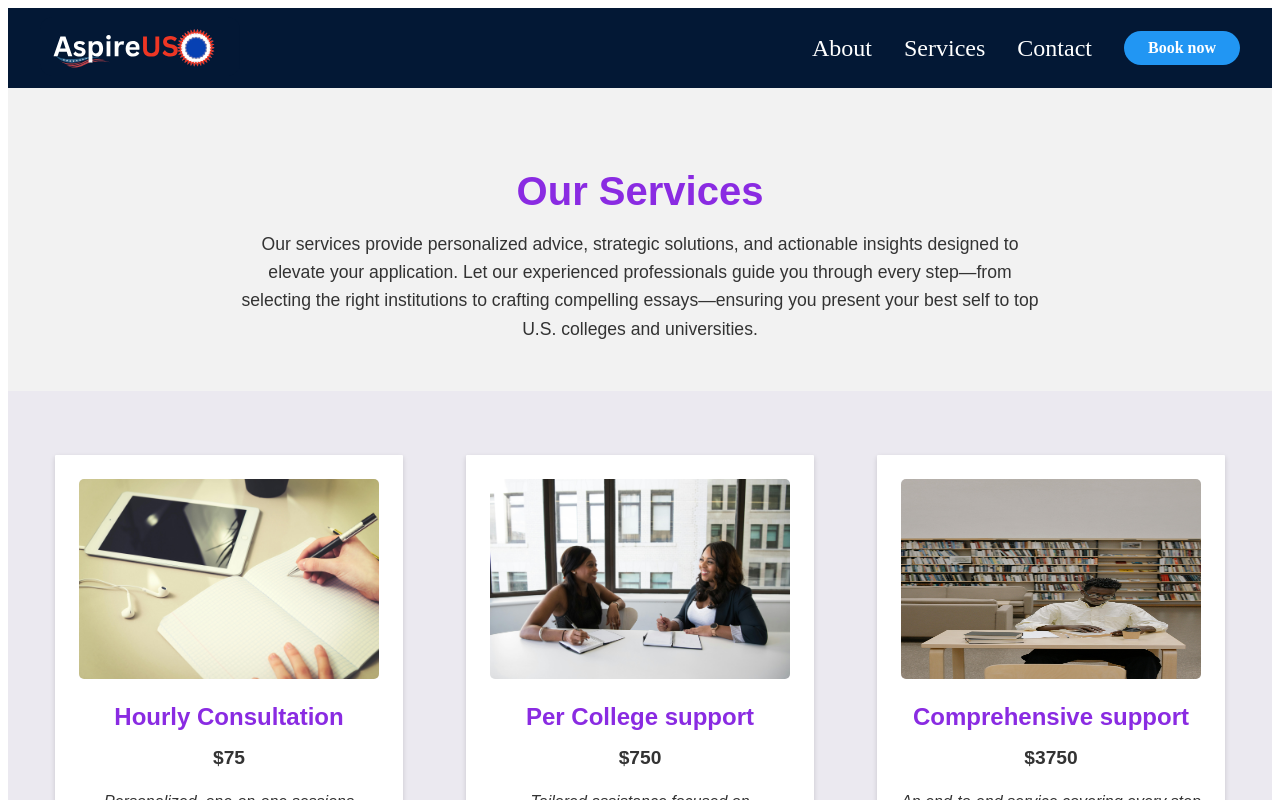
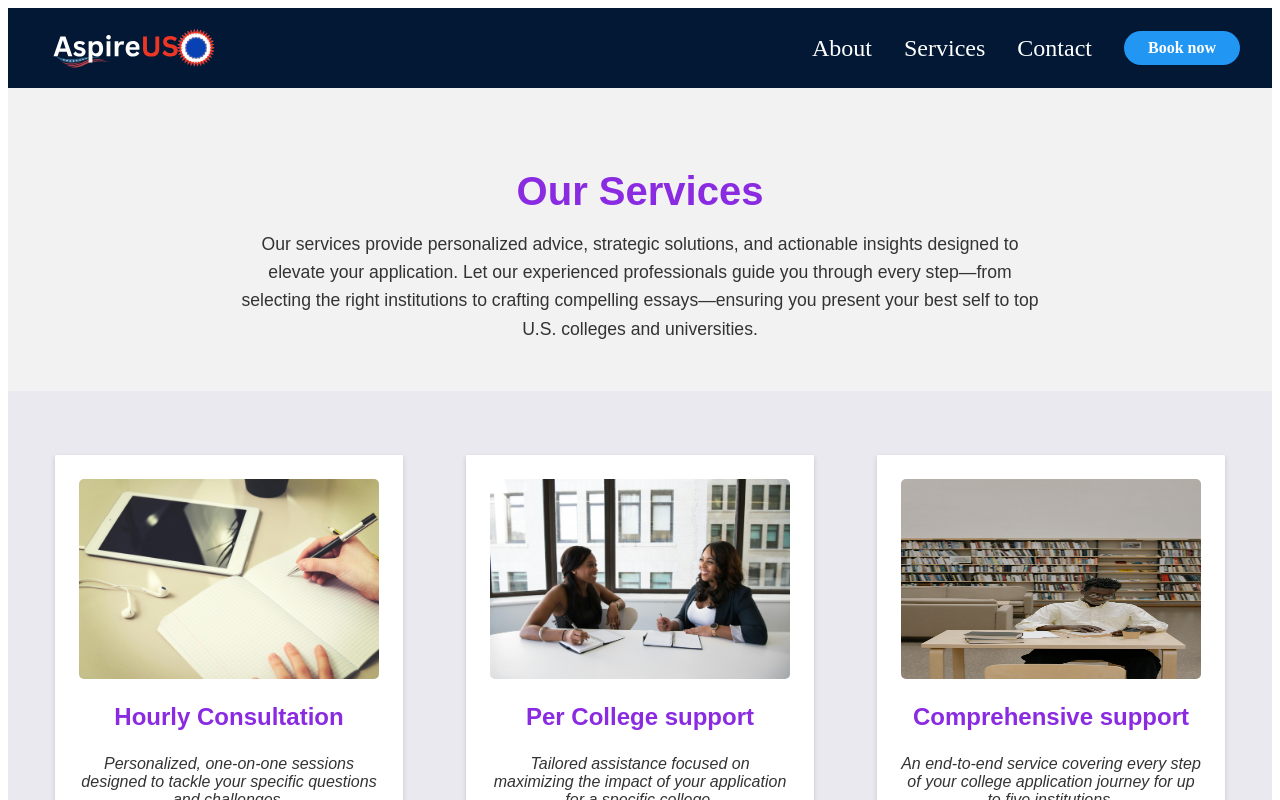
Before and after one commit to Mireinstein/AspireUS, a Next.js app: page /services in a window 1280 px wide. Shown: the top 800 px of the page. Built offline with nearby package versions, Linux system fonts and the light colour scheme.

Commit message:
Remove prices.

```diff
--- a/pages/services.js
+++ b/pages/services.js
@@ -29,7 +29,6 @@ export default function Services() {
             className={styles.cardImage}
           />
           <h2>Hourly Consultation</h2>
-          <p className={styles.price}>$75</p>
           <p className={styles.cardDescription}>
             Personalized, one-on-one sessions designed to tackle your specific questions and challenges.
           </p>
@@ -53,7 +52,6 @@ export default function Services() {
             className={styles.cardImage}
           />
           <h2>Per College support</h2>
-          <p className={styles.price}>$750</p>
           <p className={styles.cardDescription}>
             Tailored assistance focused on maximizing the impact of your application for a specific college.
           </p>
@@ -78,7 +76,6 @@ export default function Services() {
             className={styles.cardImage}
           />
           <h2>Comprehensive support</h2>
-          <p className={styles.price}>$3750</p>
           <p className={styles.cardDescription}>
             An end-to-end service covering every step of your college application journey for up to five institutions.
           </p>
```
